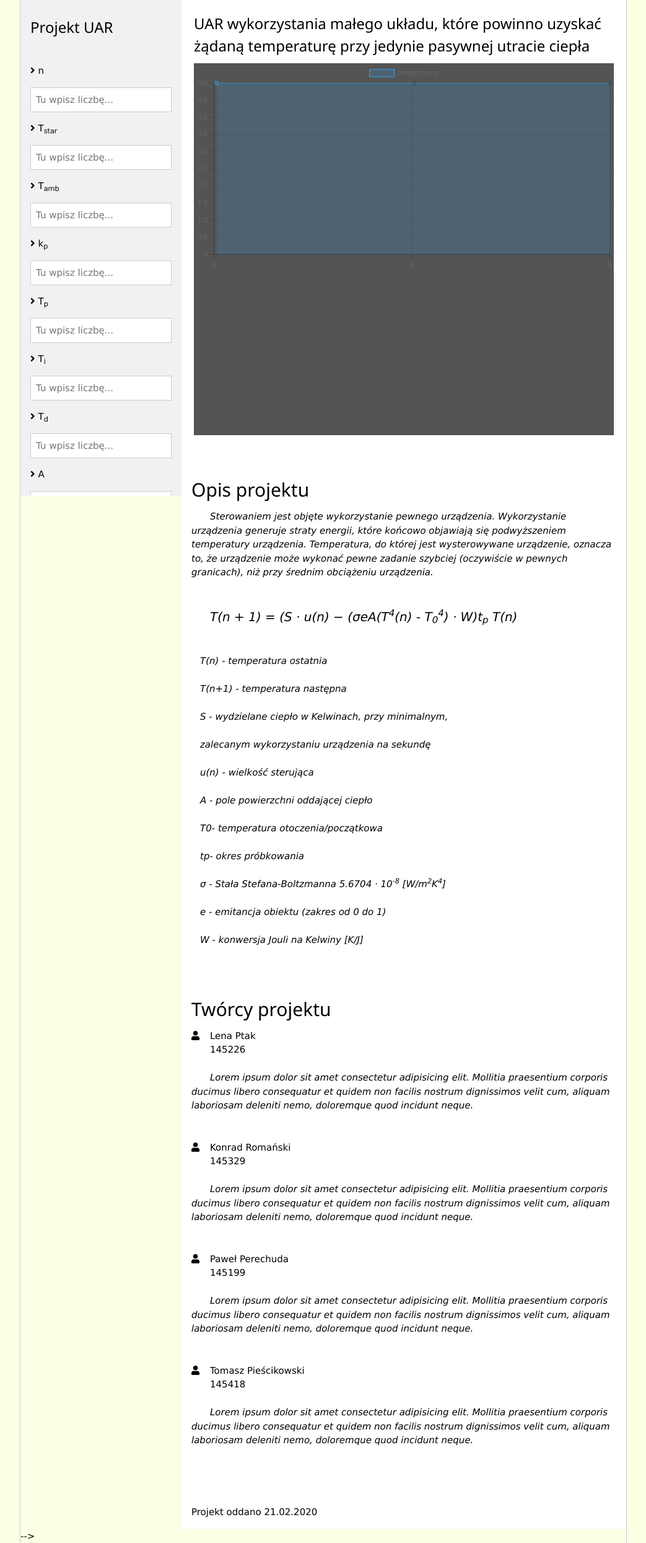
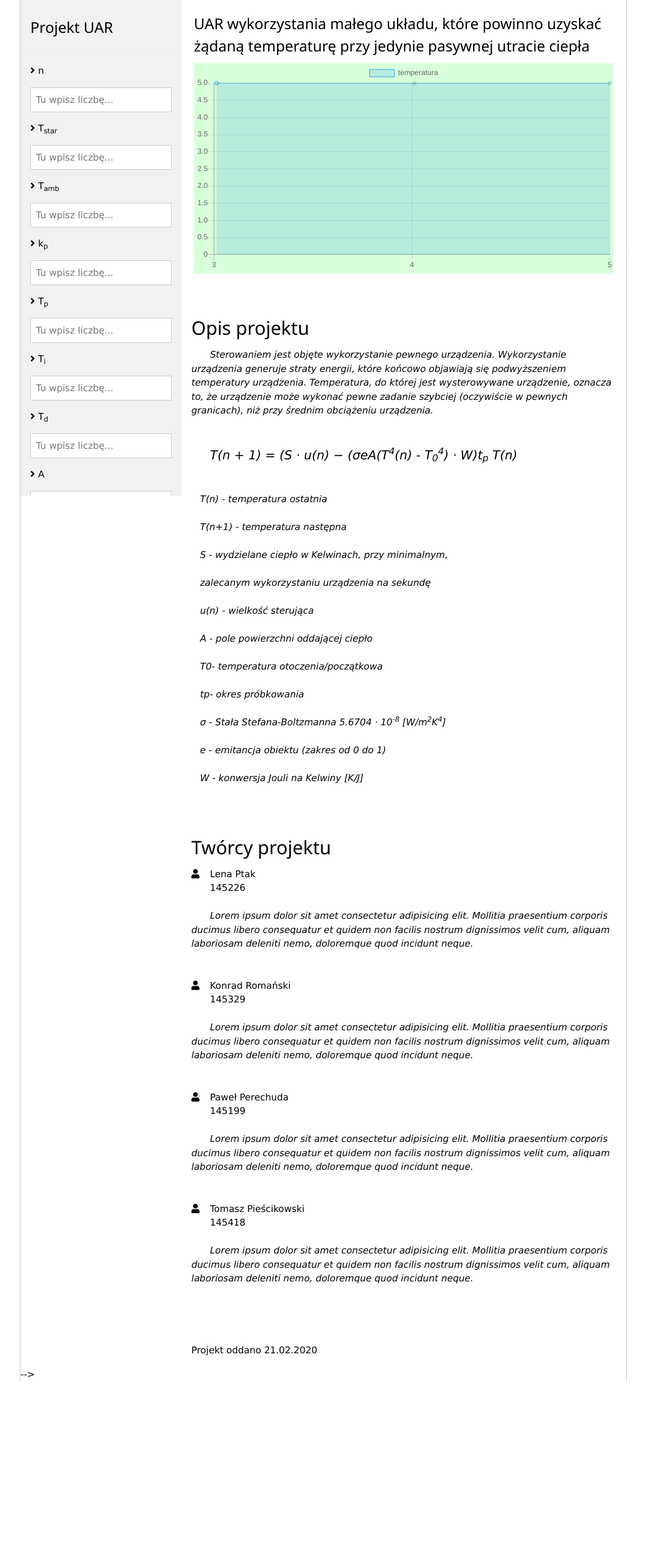
Before and after one commit to KonradRomanski/Projekt_PA_UAR, a Flask app: page / in a window 1280 px wide. Shown: the whole page at 62% size, without its empty margins (118-1161 px from the left). After the commit the page ends 2228 px from the top, so only its background shows below. Run offline with Flask 2, Linux system fonts and the light colour scheme; some libraries are stand-ins or nearby versions.

Commit message:
fixing plot

```diff
--- a/static/main.css
+++ b/static/main.css
@@ -1,6 +1,6 @@
 body
 {
-  background-color: #fbffe3;
+  /* background-color: #fbffe3; */
 }
 .grid-container
 {
@@ -29,3 +29,10 @@ body
   .w3-main{margin-top: 50px}
   #wzor {font-size: 13px !important; font-weight: bold;}
 }
+
+/* #myChart
+{
+  margin: auto;
+ width: 60%;
+ padding: 10px;
+} */
--- a/templates/home.html
+++ b/templates/home.html
@@ -128,7 +128,7 @@
 
         <div class="header" style="padding: 10px 20px;">
             <h3>UAR wykorzystania małego układu, które powinno uzyskać żądaną temperaturę przy jedynie pasywnej utracie ciepła</h2>
-            <div class="wykres" style="width:100%; height: 600px; background-color: rgb(84, 84, 84);">
+            <div class="wykres" style="width:100%; height: 100%; background-color: rgb(217, 255, 218);">
 
               <canvas id="myChart"></canvas>
               <script type="text/javascript" src="{{ url_for('static', filename='plot.js') }}"></script>
```
